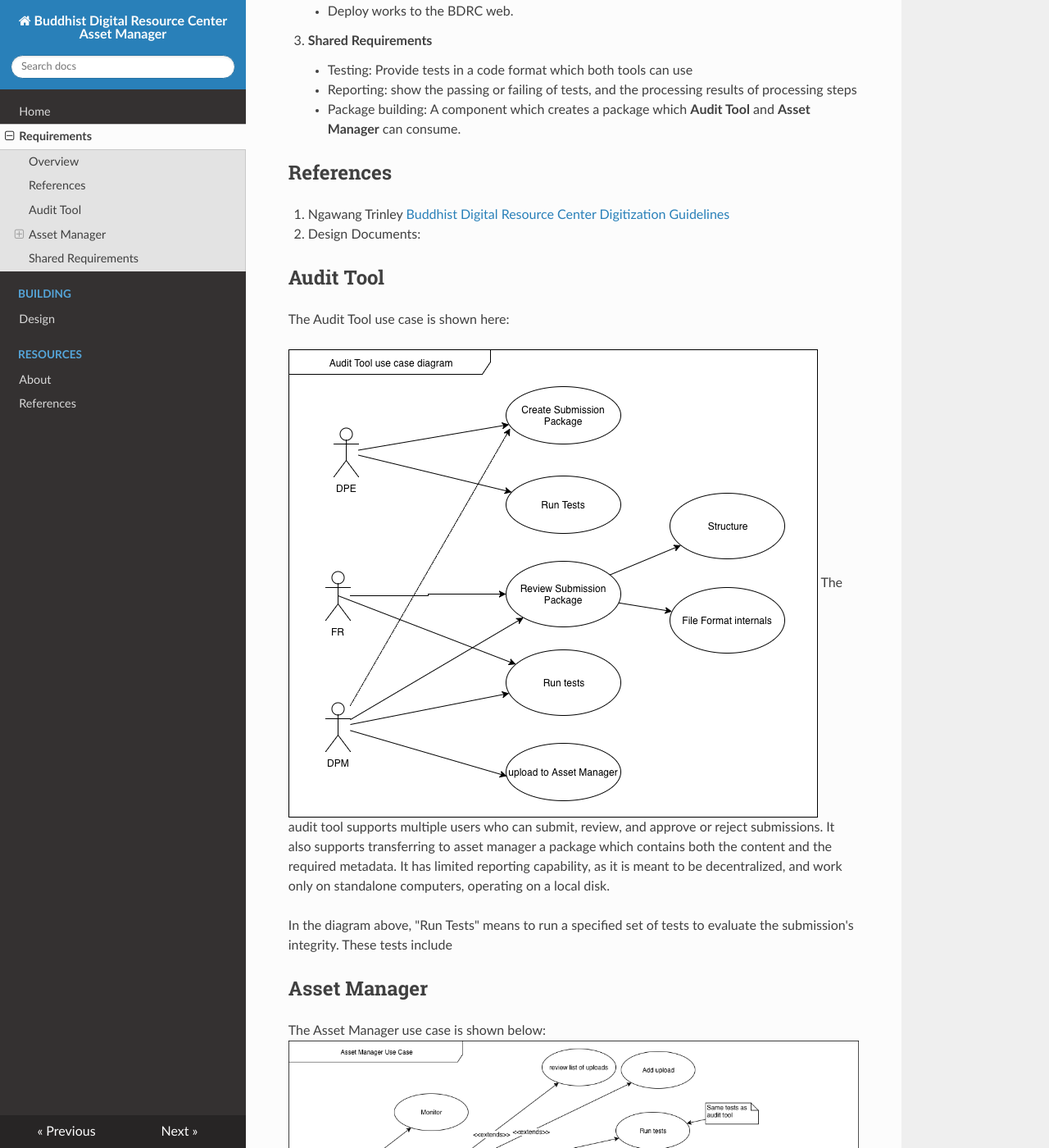
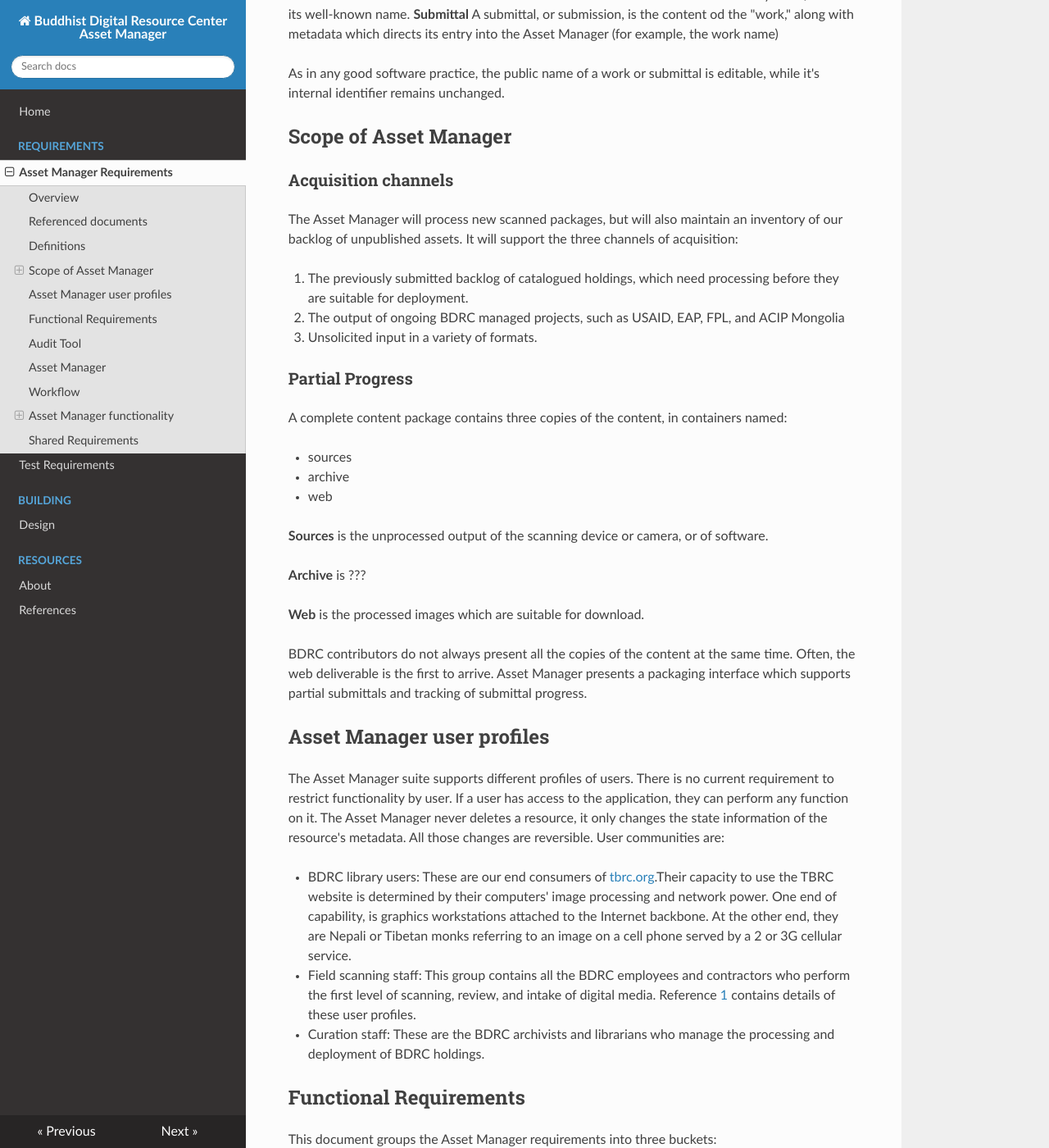
Before and after one commit to buda-base/asset-manager, an MkDocs documentation site: the page built from docs/req/requirements.md, in a window 1280 px wide and 1400 px high, scrolled down 586 px. Shown: the whole window at 82% size. Built offline with MkDocs 1.6.1, drawn with Linux system fonts in a browser that asks for light colours; nearby versions of some CDN libraries; some of the changed text lies outside the part shown.

Commit message:
docs, after review by Travis and Jeff

```diff
--- a/docs/req/requirements.md
+++ b/docs/req/requirements.md
@@ -5,13 +5,55 @@
 1. Reduce the backlog of images which we have scanned and catalogued, but are not yet available to the web users.
 2. Enhance the integrity of new scans by allowing iterations of scanning, review, changes, and re-scanning in the field.
 
-This document groups these requirements into three buckets:
+## Referenced documents
+- [1] [Digitization standards Folder Structure](https://buda-base.github.io/digitization-guidelines/#standards/standards-en/)
+- [2] [bdrc-audit prototype to do list](https://github.com/ngawangtrinley/bdrc-audit/blob/master/README.md)
+
+## Definitions
+
+**Work** A Work is the denomination of submitted content. The work's name is it's "key" field, and is its well-known name.
+**Submittal** A submittal, or submission, is the content od the "work," along with metadata which directs its entry into the Asset Manager (for example, the work name)
+
+As in any good software practice, the public name of a work or submittal is editable, while it's internal identifier remains unchanged.
+
+## Scope of Asset Manager
+### Acquisition channels
+The Asset Manager will process new scanned packages, but will also maintain an inventory of our backlog of unpublished assets. It will support the three channels of acquisition:
+
+1. The previously submitted backlog of catalogued holdings, which need processing before they are suitable for deployment.
+2. The output of ongoing BDRC managed projects, such as USAID, EAP, FPL, and ACIP Mongolia
+3. Unsolicited input in a variety of formats.
+
+### Partial Progress
+A complete content package contains three copies of the content, in containers named:
+
+* sources
+* archive
+* web
+
+**Sources** is the unprocessed output of the scanning device or camera, or of software.
+
+**Archive** is  ???
+
+**Web** is the processed images which are suitable for download.
+
+BDRC contributors do not always present all the copies of the content at the same time. Often, the web deliverable is the first to arrive.
+Asset Manager presents a packaging interface which supports partial submittals and tracking of submittal progress.
+## Asset Manager user profiles
+The Asset Manager suite supports different profiles of users. There is no current requirement to restrict functionality by user. If a user has access to the application, they can perform any function on it. The Asset Manager never deletes a resource, it only changes the state information of the resource's metadata. All those changes are reversible.
+User communities are:
+
+* BDRC library users: These are our end consumers of [tbrc.org](http://tbrc.org).Their capacity to use the TBRC website is determined by their computers' image processing and network power. One end of capability, is  graphics workstations  attached to the Internet backbone. At the other end, they are Nepali or Tibetan monks referring to an image on a cell phone served by a 2 or 3G cellular service.
+* Field scanning staff: This group contains all the BDRC employees and contractors who perform the first level of scanning, review, and intake of digital media. Reference [1](https://buda-base.github.io/digitization-guidelines/#workflow/workflow-en/#digitization-workflow) contains details of these user profiles.
+* Curation staff: These are the BDRC archivists and librarians who manage the processing and deployment of BDRC holdings.
+## Functional Requirements
+This document groups the Asset Manager requirements into three buckets:
 
 1. **Audit Tool**: The requirements for a component which allows BDRC field managers to review a submission and approve or reject it.
 2. **Asset Manager**: A platform which allows a user to:
 
     - Review status of scans: not started, underway, complete
-    - Validate that packages meet standards
+    - Validate that packages meet standards. The **Audit Tool** functionality will be in the Asset Manager: Audit Tool is a repackaging designed for installation in remote systems.
     - Invoke image processing tools to prepare images for web deployment.
   - Deploy works to the BDRC web.
 
@@ -21,23 +63,32 @@
     - Reporting: show the passing or failing of tests, and the processing results of processing steps
     - Package building: A component which creates a package which **Audit Tool** and **Asset Manager** can consume.
 
-## References
-1. Ngawang Trinley [Buddhist Digital Resource Center Digitization Guidelines](https://buda-base.github.io/digitization-guidelines/)
-2. Design Documents:
-
 ## Audit Tool
 The Audit Tool use case is shown here:
 
 ![Audit Tool Use Case](images/2018/12/Asset Manager Use cases-Audit Tool use case.png)
+
 The audit tool supports multiple users who can submit, review, and approve or reject submissions.
 It also supports transferring to asset manager a package which contains both the content and the required metadata.
 It has limited reporting capability, as it is meant to be decentralized, and work only on standalone computers, operating on a local disk.
 
-In the diagram above, "Run Tests" means to run a specified set of tests to evaluate the submission's integrity. These tests include
+In the diagram above, "Run Tests" means to run a specified set of tests to evaluate the submission's integrity.
+
 ## Asset Manager
 The Asset Manager use case is shown below:
 ![Asset manager Use Case](images/2018/12/Asset Manager Use cases-Asset Manager use case.png)
-The Asset Manager provides a richer set of operations.
+
+The Asset Manager includes the auditing tools and also provides management facilities for tracking submission progress, image processing and web deployment.
+
+All the specific areas below will present interfaces for changing a submittal's state.
+
+## Workflow
+![Asset Manager Sequence](images/2018/12/Asset Manager Sequence.png)
+
+High level flowchart of Asset Manager and Audit tool
+
+## Asset Manager functionality
+This section lists the functions of the asset manager.
 ### Review
 Users access a dashboard which shows the processing status of collections which are awaiting processing.
 ### Test submission
@@ -58,7 +109,7 @@
 ### OCR
 Transmit images to a web service which will return text and other metadata. Further processing for this metadata is TBD.
 ### Web deployment
-Deploy some of the derivative works and selected metadata to the BDRC display platforms.
+Deploy some of the derivative works and selected metadata to the BDRC display platforms. Asset manager will allow updating of sections of works at any level of granularity from the work down to the individual image.
 
 ## Shared Requirements
 These requirements are drawn from
@@ -66,15 +117,13 @@
 - [Asset Manager v-1.0](https://drive.google.com/open?id=1QvMgnUNnCYawPOplDbWkkzuWrpw0avWL3OWzf5Qxd24)
 - And the to-do section of [BDRC Audit Prototype README](https://github.com/ngawangtrinley/bdrc-audit/blob/master/README.md)
 
-Test| Audit Tool|Asset Manager|Comments
---|---|---|--
-Item/Volume Requirement|✅ |✅|
-File Type Requirement  |✅|✅ |
-Canonical paths  | ✅ |✅|
-File Sequences / Number of Files |✅|✅|
-Validate biblio-sheet  |✅|❌|
-Internal image size/ppi  |✅|✅|
-Validate upload package   |✅|✅|
+See [Test Requirements](tests.md) for detailed requirements.
+
+Number of files per folder
+File Type Requirement
+Canonical paths
+Audit biblio-sheet
+Validate upload package
 
 # Detailed Requirements
 ## Audit Tool
@@ -100,13 +149,28 @@
 2. The system runs each test in turn, and records the results.
 3. The system displays the results.
 
+[Test Requirements](tests.md)documents each test's parameters and success criteria.
+
 ##### Enter biblio-data
-The system prompts the user for the bibliographical data. It saves the data in a format which the package builder will include.
-**Details are needed**.
+The system prompts the user for the bibliographical data. It saves the data in a format which the package builder will include. The biblio-data might be what the scanning operator or their project manager input into the spreadsheet (see [Bibliographic Data Sheet](https://buda-base.github.io/digitization-guidelines/#standards/standards-en/))
+
+**Implementation note:** The python `xlrd` package supports extracting data from an Excel sheet. If we truly require input sheets to be `.xlsx` format, we could consider expanding the biblio-sheet to include the data which auditing requires. That would validate the biblio sheet first. )
+
+The biblio sheet must include at a minimum:
+
+- Work Name
+- Volumes Names
+- Scan Date
+- Info on person who scanned the document (BDRC ref number, or email, or name, or some combination)
+- **Any other information the Asset Manager requires** This will be an ongoing requirement. The Audit tool validation mechanism may be changed with every release. If needed, it will provide the Excel template for the biblio-data.
 
 ##### Build upload package
-1. The system runs all the **required** tests.
-2. The system builds the upload package only if this invocation of the tests passes.
+1. The user invokes the build package through the user interface.
+2. The system:
+
+- runs all the **required** tests. If they pass, it
+- builds the upload package only if this invocation of the tests passes.
+
 The upload package contains:
   - production information:
     - Scanning organization
@@ -114,10 +178,11 @@
       - DPE
       - FR
       - DPM
-
-    The sign-offs are only required for the Asset Manager to intake the submittal package. A DPE or FR can sign their portions, but the DPM has to add their signature to the package before the Asset Manager will accept it.
   - submitter id: a valid email address for the submitter.
   - work information: (see biblio-data above)
+
+The sign-offs are only required for the Asset Manager to intake the submittal package. A DPE or FR can sign their portions, but the DPM has to add their signature to the package before the Asset Manager will accept it.
+
 
 ##### Package Uploader
 Upload the package. If the package passes the `Validate upload package` test, this facility transfers it to a resource where further processing can occur.[^Todiscuss]
--- a/mkdocs.yml
+++ b/mkdocs.yml
@@ -6,7 +6,9 @@
 
 nav:
 - Home: index.md
-- Requirements: req/requirements.md
+- Requirements:
+  - req/requirements.md
+  - req/tests.md
 - Building:
     - Design: design/design.md
 - Resources:
```
Also changed, not shown: other parts of docs/req/requirements.md (+1 -1 lines), docs/req/tests.md (added, +72 -0 lines), docs/images/2018/12/Audit Tool use Case-Asset Manager use case.png (deleted), docs/images/2018/12/Audit Tool use Case-Audit Tool use case.png (deleted), docs/images/2018/12/audit-tool-use-case.png (deleted), docs/req/images/2018/12/Asset Manager Sequence.png (added), docs/req/images/2018/12/Asset Manager Use cases-Asset Manager use case.png, 1 other file.
